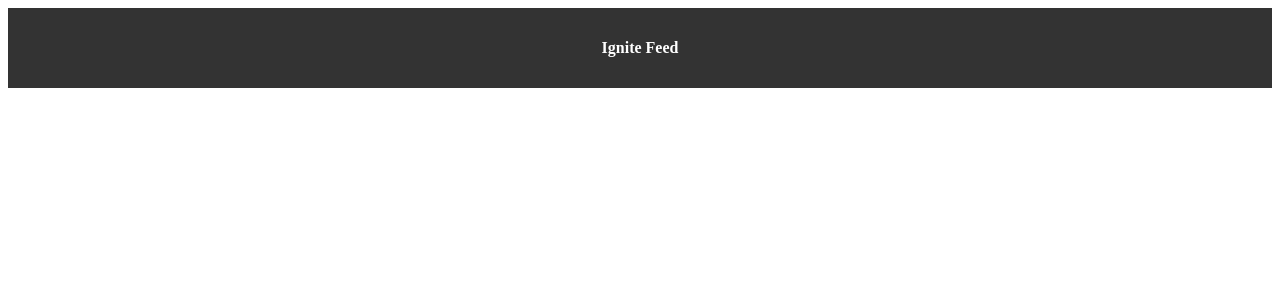
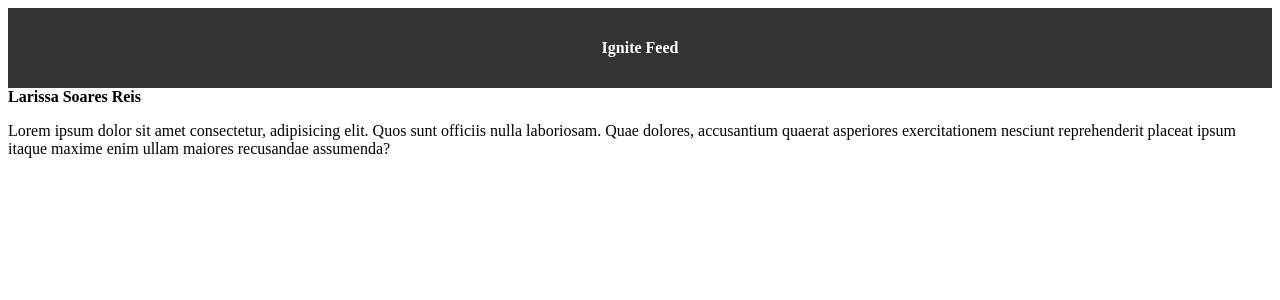
Before and after one commit to srlarissa/Projeto-1---Rede-Social, a React (Vite) app in the folder rocketseat-redesocial/: page / in a window 1280 px wide. Shown: the top 300 px of the page. Built offline with nearby package versions, Linux system fonts and the light colour scheme.

Commit message:
feat(App): Adição do conteúdo do post inserido dinamicamente

```diff
--- a/rocketseat-redesocial/src/App.jsx
+++ b/rocketseat-redesocial/src/App.jsx
@@ -5,7 +5,10 @@ export function App() {
   return (
     <div>
       <Header />
-      <Posts />
+      <Posts
+        name="Larissa Soares Reis"
+        content="Lorem ipsum dolor sit amet consectetur, adipisicing elit. Quos sunt officiis nulla laboriosam. Quae dolores, accusantium quaerat asperiores exercitationem nesciunt reprehenderit placeat ipsum itaque maxime enim ullam maiores recusandae assumenda?"
+      />
     </div>
   )
 }
```
